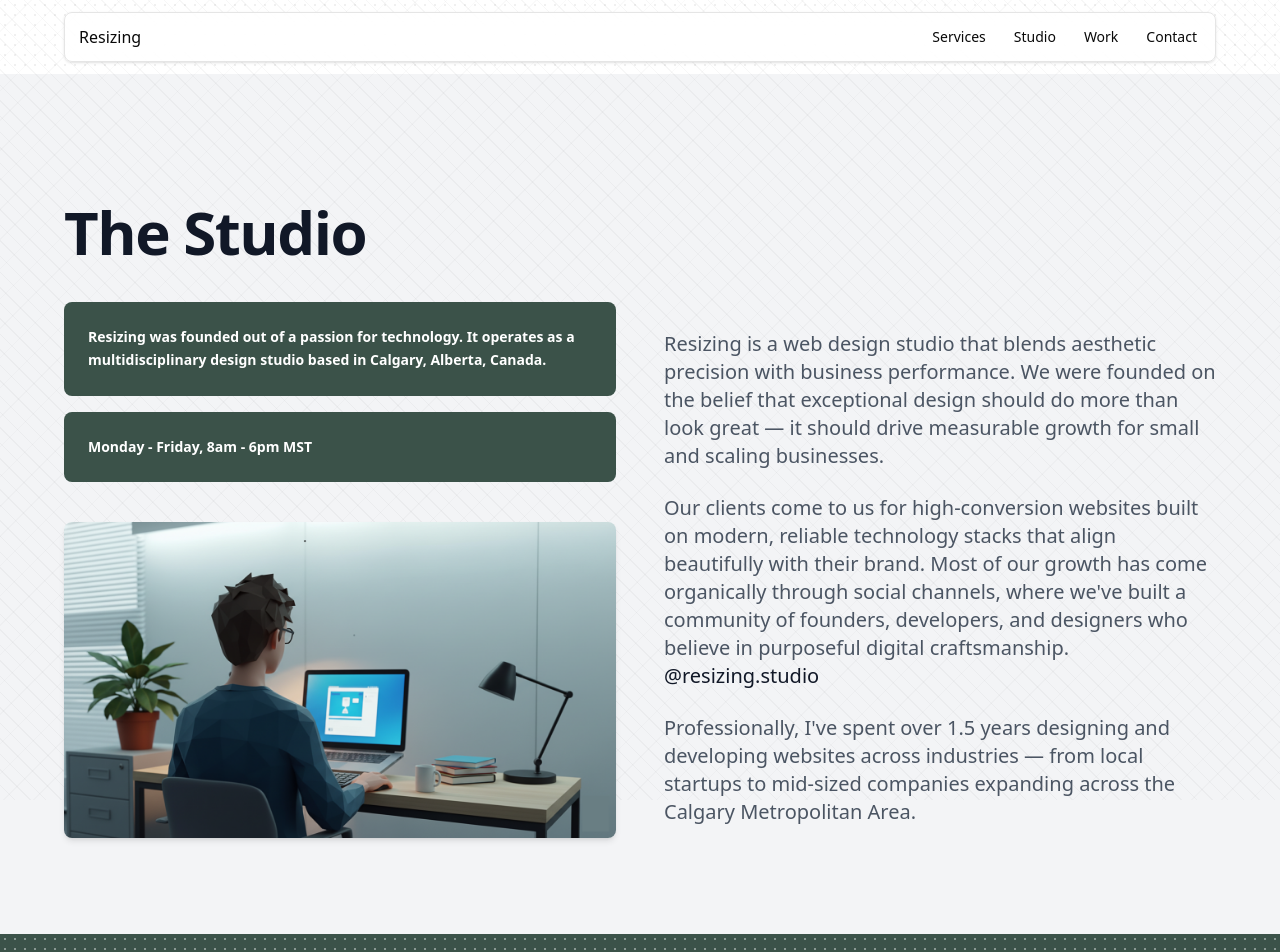
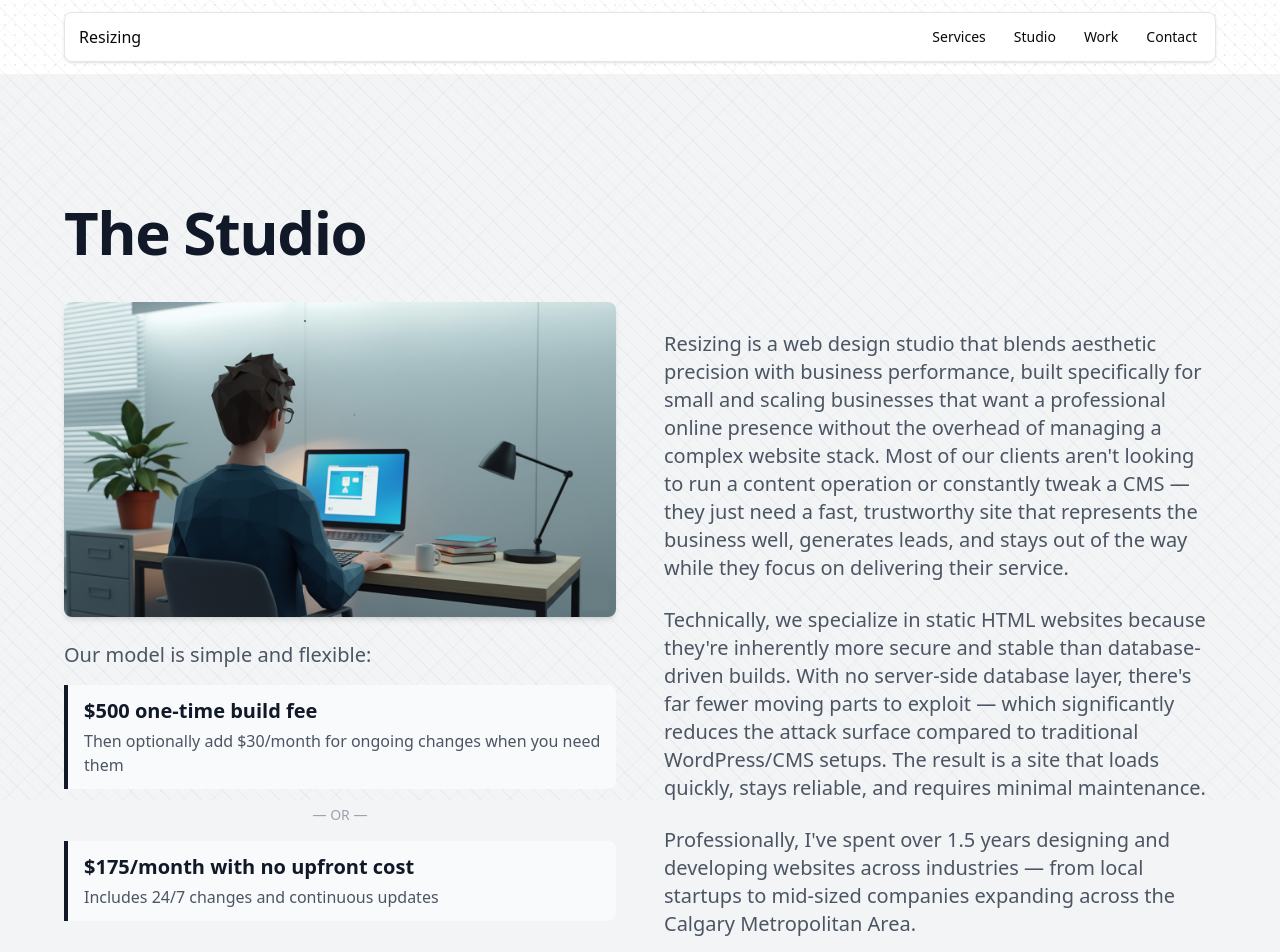
Before and after one commit to whyitl/Resizingca, a React (Vite) app: page /studio in a window 1280 px wide. Shown: the top 952 px of the page. Built offline with nearby package versions, Linux system fonts and the light colour scheme; a web font is replaced by a local one.

Commit message:
Align button content to left in services section

```diff
--- a/src/components/SEO.tsx
+++ b/src/components/SEO.tsx
@@ -11,7 +11,7 @@ interface SEOProps {
 
 const defaultMeta = {
     title: 'Resizing - Web Design Studio',
-    description: 'Budget-friendly web design and development studio. Quality websites at affordable prices - projects start from $400. Modern, responsive designs that won\'t break the bank.',
+    description: 'Budget-friendly web design and development studio. Quality websites at affordable prices - projects start from $500. Modern, responsive designs that won\'t break the bank.',
     siteUrl: 'https://resizing.ca',
     ogImage: 'https://resizing.ca/socialshare.png',
 };
--- a/src/components/ui/diagonal-card.tsx
+++ b/src/components/ui/diagonal-card.tsx
@@ -45,7 +45,7 @@ function DiagonalCard() {
                         {/* Content overlay */}
                         <div className="relative z-10 flex flex-col items-center justify-center h-full min-h-[160px] px-8 py-8 text-center">
                             <h3 className="text-xl md:text-2xl font-bold tracking-tight text-gray-900 mb-3">
-                                See the studio ↗
+                                Learn Our approach ↗
                             </h3>
                             <p className="text-sm text-gray-600 max-w-xl leading-relaxed">
                                 Limited Openings in <span className="font-semibold text-gray-900">{currentQuarter}</span> {currentYear}
--- a/src/components/ui/services-section.tsx
+++ b/src/components/ui/services-section.tsx
@@ -3,6 +3,17 @@
 import { Link } from "react-router-dom";
 
 function Services() {
+  // Calculate current quarter based on month
+  const getCurrentQuarter = () => {
+    const month = new Date().getMonth(); // 0-11
+    if (month >= 0 && month <= 2) return 'Q1'; // Jan-Mar
+    if (month >= 3 && month <= 5) return 'Q2'; // Apr-Jun
+    if (month >= 6 && month <= 8) return 'Q3'; // Jul-Sep
+    return 'Q4'; // Oct-Dec
+  };
+
+  const currentQuarter = getCurrentQuarter();
+  const currentYear = new Date().getFullYear();
 
   return (
     <div className="w-full pt-32 lg:pt-48" style={{
@@ -28,11 +39,12 @@ function Services() {
               </p>
               <div>
                 <Link
-                  to="/contact"
-                  className="mt-4 inline-block px-6 py-3 rounded-md font-semibold text-white transition-colors duration-200 hover:opacity-90"
+                  to="/studio"
+                  className="mt-4 inline-flex flex-col items-start justify-center text-left px-6 py-3 rounded-md font-semibold text-white transition-colors duration-200 hover:opacity-90"
                   style={{ backgroundColor: '#3B5249' }}
                 >
-                  Reach Out
+                  <span>Learn Our approach ↗</span>
+                  <span className="text-xs font-normal opacity-90">Limited Openings in {currentQuarter} {currentYear}</span>
                 </Link>
               </div>
             </div>
@@ -41,7 +53,7 @@ function Services() {
             <div className="bg-white rounded-md md:h-52 flex flex-col p-4">
               <p className="text-lg font-medium mb-2">Web Design + Development</p>
               <p className="text-sm text-muted-foreground leading-relaxed">We replace renting slow, fragile platforms with owning a custom-engineered asset that offers superior speed, security, and long-term investment value</p>
-              <p className="text-sm font-medium mt-2">Projects start from $400</p>
+              <p className="text-sm font-medium mt-2">Projects start from $500</p>
             </div>
             <div className="bg-white rounded-md md:row-span-2 flex flex-col p-4">
               <p className="text-lg font-medium mb-2">Maintenance & Support</p>
--- a/src/pages/home.tsx
+++ b/src/pages/home.tsx
@@ -1,7 +1,6 @@
 import { FloatingHeader } from '../components/ui/floating-header';
 import { Hero } from '../components/ui/hero';
 import { Services } from '../components/ui/services-section';
-import { DiagonalCard } from '../components/ui/diagonal-card';
 import { NewSection } from '../components/ui/new-section';
 import { GetInTouch } from '../components/ui/get-in-touch';
 import { Footer } from '../components/ui/large-name-footer';
@@ -22,9 +21,6 @@ export default function Home() {
                 <Services />
             </section>
 
-            {/* Diagonal Card - Featured Projects */}
-            <DiagonalCard />
-
             {/* Showcased Work Section */}
             <section id="work" className="w-full">
                 <NewSection />
--- a/src/pages/studio.tsx
+++ b/src/pages/studio.tsx
@@ -47,26 +47,6 @@ export default function Studio() {
                                     The Studio
                                 </h1>
 
-                                {/* 2 Green boxes */}
-                                <div className="flex flex-col gap-4 pt-4">
-                                    <div
-                                        className="w-full rounded-lg p-6 flex items-center"
-                                        style={{ backgroundColor: '#3B5249' }}
-                                    >
-                                        <p className="text-sm text-white leading-relaxed font-bold">
-                                            Resizing was founded out of a passion for technology. It operates as a multidisciplinary design studio based in Calgary, Alberta, Canada.
-                                        </p>
-                                    </div>
-                                    <div
-                                        className="w-full rounded-lg p-6 flex items-center"
-                                        style={{ backgroundColor: '#3B5249' }}
-                                    >
-                                        <p className="text-sm text-white leading-relaxed font-bold">
-                                            Monday - Friday, 8am - 6pm MST
-                                        </p>
-                                    </div>
-                                </div>
-
                                 {/* Studio Image */}
                                 <div className="pt-4">
                                     <img
@@ -75,16 +55,35 @@ export default function Studio() {
                                         className="w-full rounded-lg shadow-md"
                                     />
                                 </div>
+
+                                {/* Pricing Options */}
+                                <div className="mt-6">
+                                    <p className="text-lg md:text-xl text-gray-600 mb-4">Our model is simple and flexible:</p>
+                                    <div className="space-y-4">
+                                        <div className="border-l-4 border-gray-900 pl-4 py-3 bg-gray-50 rounded-r-lg">
+                                            <p className="text-lg md:text-xl font-semibold text-gray-900">$500 one-time build fee</p>
+                                            <p className="text-base text-gray-600 mt-1">Then optionally add $30/month for ongoing changes when you need them</p>
+                                        </div>
+                                        <div className="flex items-center justify-center">
+                                            <span className="text-gray-400 text-sm font-medium">— OR —</span>
+                                        </div>
+                                        <div className="border-l-4 border-gray-900 pl-4 py-3 bg-gray-50 rounded-r-lg">
+                                            <p className="text-lg md:text-xl font-semibold text-gray-900">$175/month with no upfront cost</p>
+                                            <p className="text-base text-gray-600 mt-1">Includes 24/7 changes and continuous updates</p>
+                                        </div>
+                                    </div>
+                                </div>
                             </div>
 
                             {/* Right side - paragraphs */}
                             <div className="space-y-6 md:pt-32">
                                 <p className="text-lg md:text-xl text-gray-600 leading-relaxed">
-                                    Resizing is a web design studio that blends aesthetic precision with business performance. We were founded on the belief that exceptional design should do more than look great — it should drive measurable growth for small and scaling businesses.
+                                    Resizing is a web design studio that blends aesthetic precision with business performance, built specifically for small and scaling businesses that want a professional online presence without the overhead of managing a complex website stack. Most of our clients aren't looking to run a content operation or constantly tweak a CMS — they just need a fast, trustworthy site that represents the business well, generates leads, and stays out of the way while they focus on delivering their service.
                                 </p>
                                 <p className="text-lg md:text-xl text-gray-600 leading-relaxed">
-                                    Our clients come to us for high-conversion websites built on modern, reliable technology stacks that align beautifully with their brand. Most of our growth has come organically through social channels, where we've built a community of founders, developers, and designers who believe in purposeful digital craftsmanship. <span className="font-medium text-gray-900">@resizing.studio</span>
+                                    Technically, we specialize in static HTML websites because they're inherently more secure and stable than database-driven builds. With no server-side database layer, there's far fewer moving parts to exploit — which significantly reduces the attack surface compared to traditional WordPress/CMS setups. The result is a site that loads quickly, stays reliable, and requires minimal maintenance.
                                 </p>
+
                                 <p className="text-lg md:text-xl text-gray-600 leading-relaxed">
                                     Professionally, I've spent over 1.5 years designing and developing websites across industries — from local startups to mid-sized companies expanding across the Calgary Metropolitan Area.
                                 </p>
```
Also changed, not shown: index.html (+4 -4 lines).
